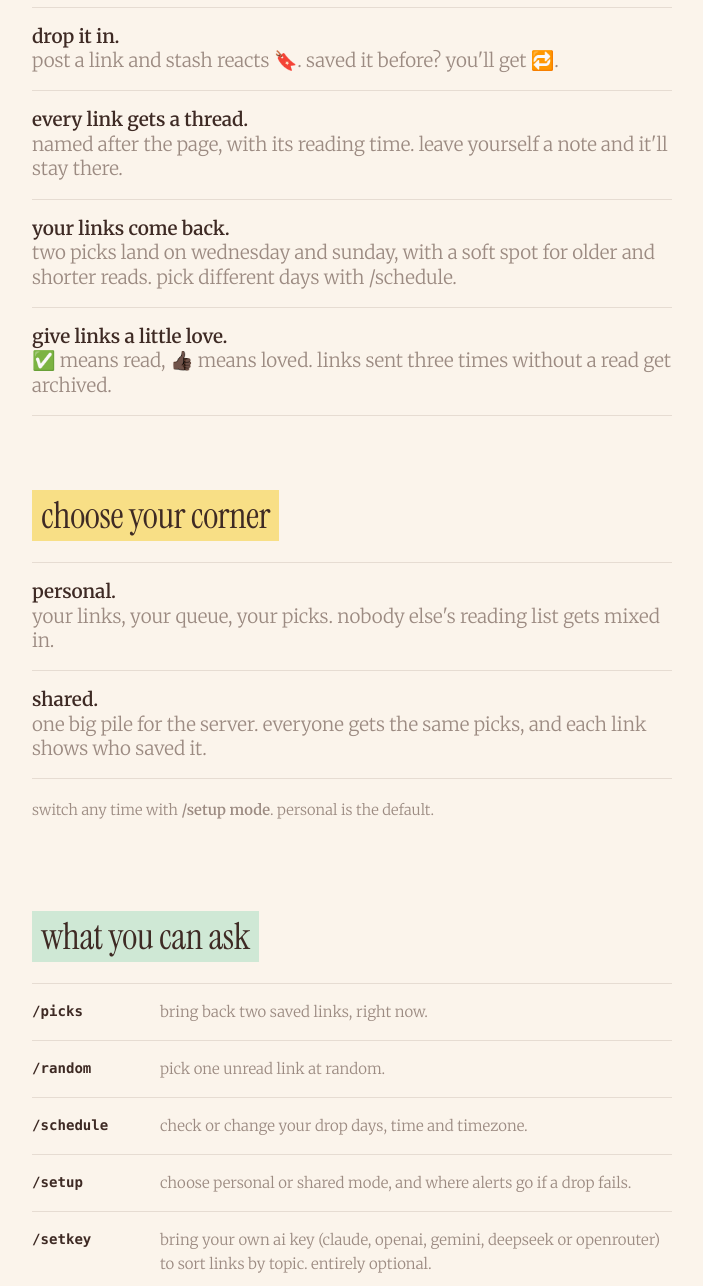
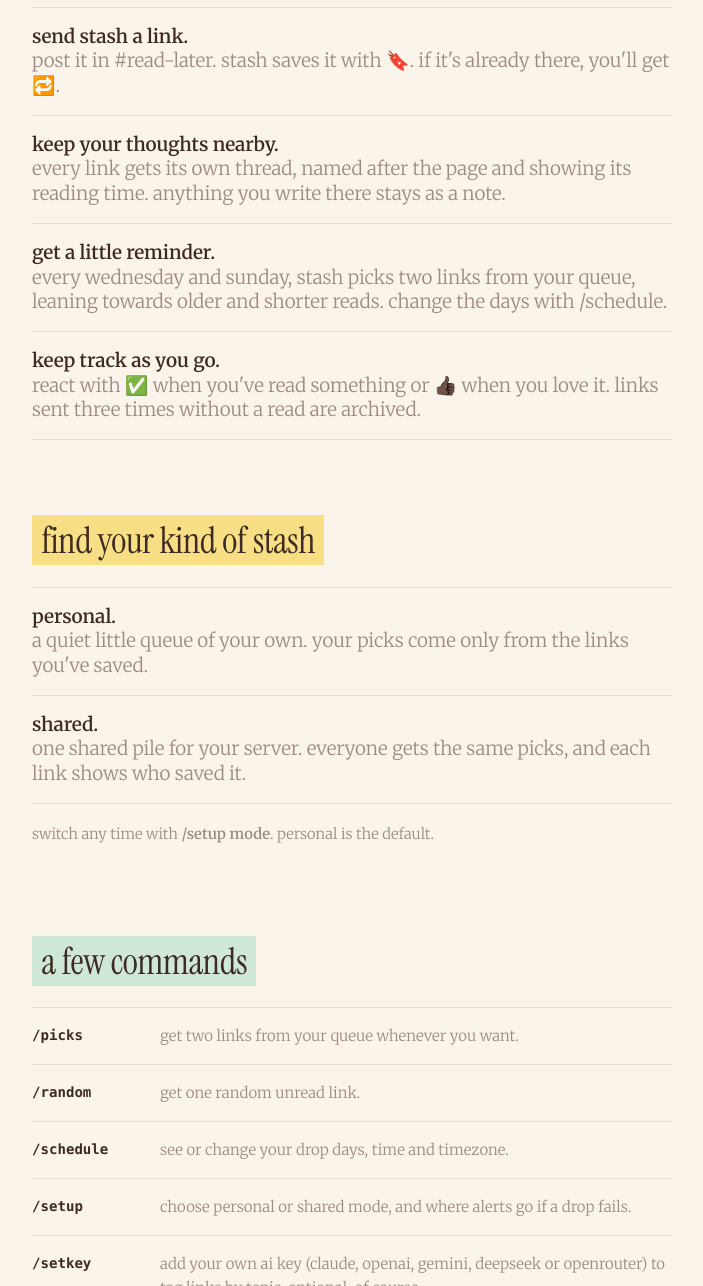
Before and after one commit to abena07/stash, a plain HTML site: page site/index.html in a window 1280 px wide. Shown: the part 683-1969 px from the top of the page, without its empty margins (288-991 px from the left). Drawn offline with Linux system fonts and the light colour scheme.

Commit message:
site: warmer copy

```diff
--- a/site/index.html
+++ b/site/index.html
@@ -26,8 +26,8 @@
 
   <main>
     <div class="hero">
-      <h1><span class="mark">save the link. read it someday. actually.</span></h1>
-      <p class="lede">stash is a small discord bot for all those links you swear you'll read later. drop them in <strong>#read-later</strong> and stash brings two back twice a week.</p>
+      <h1><span class="mark">a little home for links you want to read</span></h1>
+      <p class="lede">stash is a small discord bot that saves links for later and brings two back every wednesday and sunday. because saving something shouldn't be the same as forgetting it.</p>
       <div class="actions">
         <a class="pill dark invite" href="#">
           <svg viewBox="0 0 24 24" aria-hidden="true"><path fill="currentColor" d="M20.3 4.4A19.6 19.6 0 0 0 15.4 3l-.6 1.3a18 18 0 0 0-5.6 0L8.6 3a19.6 19.6 0 0 0-4.9 1.5C.6 9.1-.3 13.6.1 18a19.8 19.8 0 0 0 6 3l1.3-2.1a12.8 12.8 0 0 1-2-1l.5-.4a14.1 14.1 0 0 0 12.2 0l.5.4c-.6.4-1.3.7-2 1l1.3 2.1a19.7 19.7 0 0 0 6-3c.5-5.1-.8-9.6-3.6-13.6zM8 15.3c-1.2 0-2.2-1.1-2.2-2.4s1-2.4 2.2-2.4 2.2 1.1 2.2 2.4-1 2.4-2.2 2.4zm8 0c-1.2 0-2.2-1.1-2.2-2.4s1-2.4 2.2-2.4 2.2 1.1 2.2 2.4-1 2.4-2.2 2.4z"/></svg>
@@ -38,43 +38,43 @@
     </div>
 
     <section id="how">
-      <h2><span class="mark sky">how stash works</span></h2>
+      <h2><span class="mark sky">here's how it works</span></h2>
       <ol class="rows">
-        <li>drop it in.<span>post a link and stash reacts 🔖. saved it before? you'll get 🔁.</span></li>
-        <li>every link gets a thread.<span>named after the page, with its reading time. leave yourself a note and it'll stay there.</span></li>
-        <li>your links come back.<span>two picks land on wednesday and sunday, with a soft spot for older and shorter reads. pick different days with /schedule.</span></li>
-        <li>give links a little love.<span>✅ means read, 👍🏿 means loved. links sent three times without a read get archived.</span></li>
+        <li>send stash a link.<span>post it in #read-later. stash saves it with 🔖. if it's already there, you'll get 🔁.</span></li>
+        <li>keep your thoughts nearby.<span>every link gets its own thread, named after the page and showing its reading time. anything you write there stays as a note.</span></li>
+        <li>get a little reminder.<span>every wednesday and sunday, stash picks two links from your queue, leaning towards older and shorter reads. change the days with /schedule.</span></li>
+        <li>keep track as you go.<span>react with ✅ when you've read something or 👍🏿 when you love it. links sent three times without a read are archived.</span></li>
       </ol>
     </section>
 
     <section>
-      <h2><span class="mark butter">choose your corner</span></h2>
+      <h2><span class="mark butter">find your kind of stash</span></h2>
       <ul class="rows">
-        <li>personal.<span>your links, your queue, your picks. nobody else's reading list gets mixed in.</span></li>
-        <li>shared.<span>one big pile for the server. everyone gets the same picks, and each link shows who saved it.</span></li>
+        <li>personal.<span>a quiet little queue of your own. your picks come only from the links you've saved.</span></li>
+        <li>shared.<span>one shared pile for your server. everyone gets the same picks, and each link shows who saved it.</span></li>
       </ul>
       <p class="note">switch any time with <strong>/setup mode</strong>. personal is the default.</p>
     </section>
 
     <section>
-      <h2><span class="mark mint">what you can ask</span></h2>
+      <h2><span class="mark mint">a few commands</span></h2>
       <table class="commands">
-        <tr><td>/picks</td><td>bring back two saved links, right now.</td></tr>
-        <tr><td>/random</td><td>pick one unread link at random.</td></tr>
-        <tr><td>/schedule</td><td>check or change your drop days, time and timezone.</td></tr>
+        <tr><td>/picks</td><td>get two links from your queue whenever you want.</td></tr>
+        <tr><td>/random</td><td>get one random unread link.</td></tr>
+        <tr><td>/schedule</td><td>see or change your drop days, time and timezone.</td></tr>
         <tr><td>/setup</td><td>choose personal or shared mode, and where alerts go if a drop fails.</td></tr>
-        <tr><td>/setkey</td><td>bring your own ai key (claude, openai, gemini, deepseek or openrouter) to sort links by topic. entirely optional.</td></tr>
+        <tr><td>/setkey</td><td>add your own ai key (claude, openai, gemini, deepseek or openrouter) to tag links by topic. optional, of course.</td></tr>
       </table>
-      <p class="note">you use your own key and pay your provider directly. keys are stored encrypted.</p>
+      <p class="note">tagging uses your own key. you pay your provider directly for what you use, and keys are stored encrypted.</p>
     </section>
 
     <section class="closing">
-      <h2><span class="mark">your saved links miss you</span></h2>
+      <h2><span class="mark">give those links another chance</span></h2>
       <div class="actions">
         <a class="pill dark invite" href="#">add to discord</a>
         <a class="pill light" href="https://github.com/abena07/stash">self-host it</a>
       </div>
-      <p class="note">add stash, make a channel called <strong>#read-later</strong>, and send it a link.</p>
+      <p class="note">add stash to your server, make a channel called <strong>#read-later</strong>, and send over a link.</p>
     </section>
   </main>
 
```
